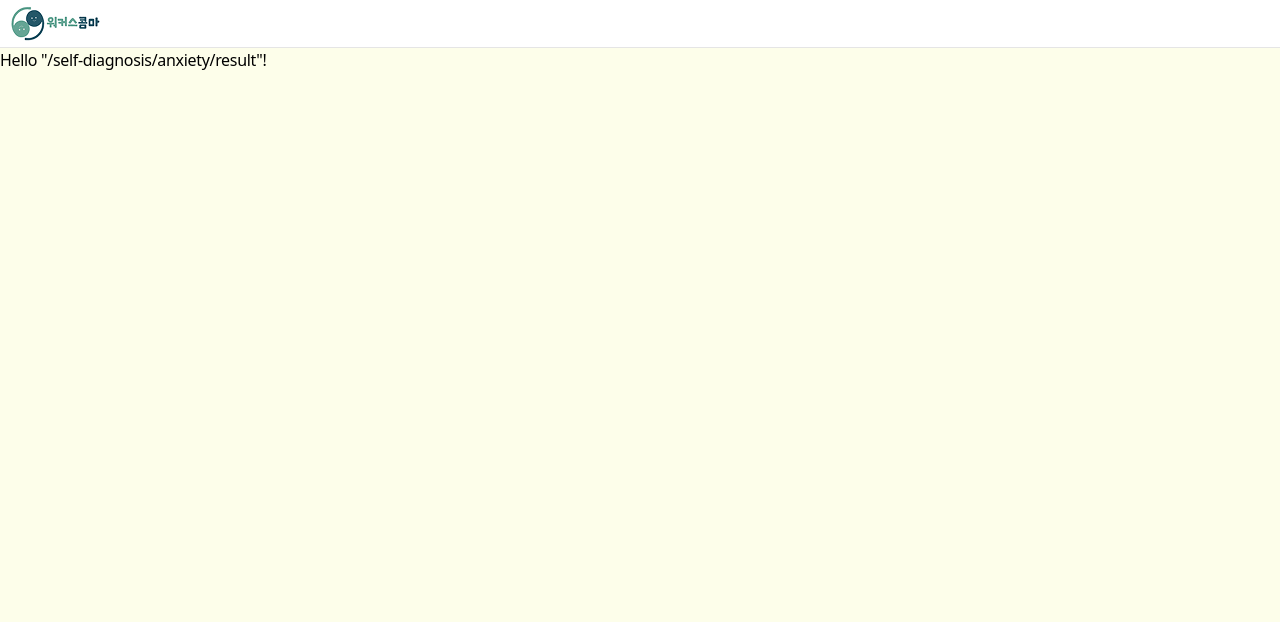
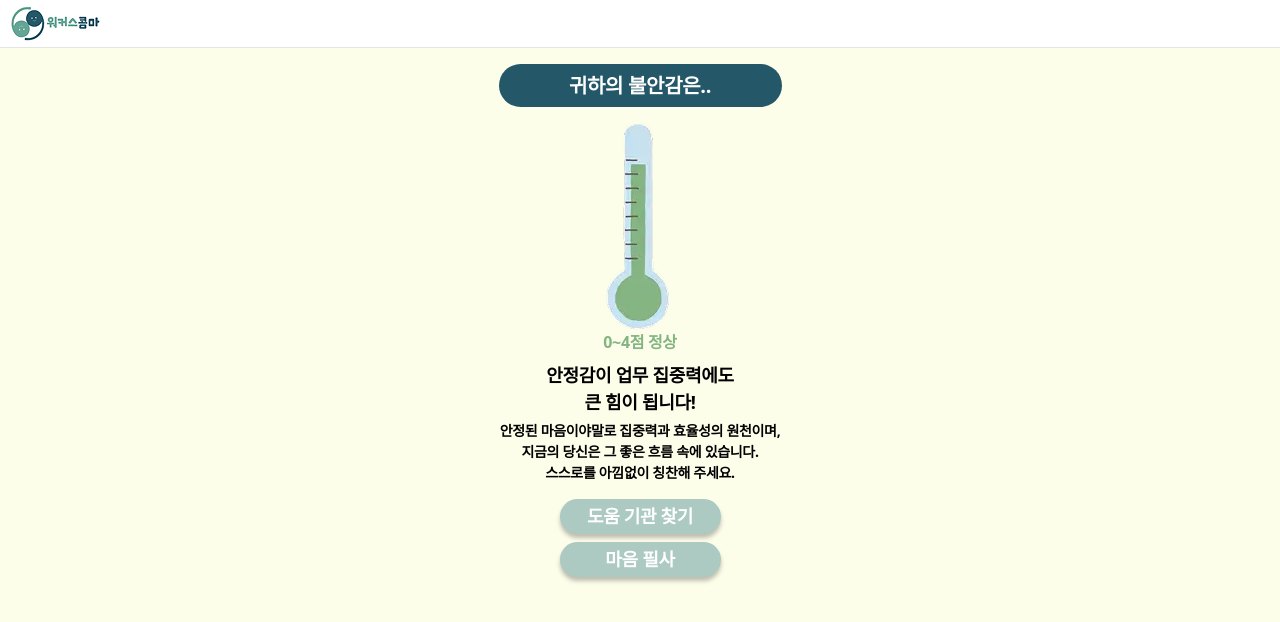
Before and after one commit to WorkersComma/workerscomma.github.io, a React (Vite) app: page /self-diagnosis/anxiety/result in a window 1280 px wide. Shown: the top 622 px of the page. Built offline with nearby package versions, Linux system fonts and the light colour scheme; a web font is replaced by a local one.

Commit message:
feat: 불안감 테스트 결과 페이지 개발

```diff
--- /dev/null
+++ b/src/features/self-diagnosis/anxiety/AnxietyResultPage.tsx
@@ -0,0 +1,100 @@
+import type { FC } from "react";
+import { Link, useSearch } from "@tanstack/react-router";
+import { Heading1 } from "../../../shared/components/Heading1";
+import greenTherometer from "../assets/thermometers/green-thermometer.webp";
+import greenTherometer2x from "../assets/thermometers/green-thermometer@2x.webp";
+import yellowTherometer from "../assets/thermometers/yellow-thermometer.webp";
+import yellowTherometer2x from "../assets/thermometers/yellow-thermometer@2x.webp";
+import orangeTherometer from "../assets/thermometers/orange-thermometer.webp";
+import orangeTherometer2x from "../assets/thermometers/orange-thermometer@2x.webp";
+import darkRedTherometer from "../assets/thermometers/dark-red-thermometer.webp";
+import darkRedTherometer2x from "../assets/thermometers/dark-red-thermometer@2x.webp";
+
+export const AnxietyResultPage: FC = () => {
+  const { score = 0 } = useSearch({ from: "/self-diagnosis/anxiety/result" });
+
+  const therometerImages = (() => {
+    if (score < 5)
+      return { src: greenTherometer, srcSet: `${greenTherometer2x} 2x` };
+
+    if (score < 10)
+      return { src: yellowTherometer, srcSet: `${yellowTherometer2x} 2x` };
+
+    if (score < 15)
+      return { src: orangeTherometer, srcSet: `${orangeTherometer2x} 2x` };
+
+    return { src: darkRedTherometer, srcSet: `${darkRedTherometer2x} 2x` };
+  })();
+
+  const scoreDescription = (() => {
+    if (score < 5) return <span className="text-[#83B583]">0~4점 정상</span>;
+
+    if (score < 10)
+      return <span className="text-[#EDBA44]">5~9점 경미한 수준</span>;
+
+    if (score < 15)
+      return <span className="text-[#E89C5F]">10~14점 중간 수준</span>;
+
+    return <span className="text-[#A84945]">15~21점 심한 수준</span>;
+  })();
+
+  const heading2 = (() => {
+    if (score < 5) return "안정감이 업무 집중력에도\n큰 힘이 됩니다!";
+
+    if (score < 10)
+      return "사소한 걱정이나 불안이\n마음속을 스치고 지나갈 수 있습니다";
+
+    if (score < 15)
+      return "불안이 두근거림이나 가슴 답답함같은\n신체 증상으로 나타날 수 있습니다";
+
+    return "최근 불안이 삶과 업무에\n큰 영향을 주고 있습니다";
+  })();
+
+  const paragraph = (() => {
+    if (score < 5)
+      return "안정된 마음이야말로 집중력과 효율성의 원천이며,\n지금의 당신은 그 좋은 흐름 속에 있습니다.\n스스로를 아낌없이 칭찬해 주세요.";
+
+    if (score < 10)
+      return "그럴 땐 업무 중에 잠시 자리에서 일어나\n천천히 심호흡을 해보세요.\n아주 간단한 행동만으로도 마음이 훨씬 가벼워질 수 있습니다.";
+
+    if (score < 15)
+      return "잠시 조용한 공간에서 눈을 감고\n깊은 호흡을 5회 반복해보세요.\n단순하지만 매우 효과적인 방법입니다.";
+
+    return "지금은 무엇보다도 당신 자신의 마음을 가장 우선으로\n돌보아야 할 때입니다.\n몸보다 마음의 건강이 더 중요합니다.";
+  })();
+
+  return (
+    <div className="flex flex-col items-center p-4">
+      <Heading1>귀하의 불안감은..</Heading1>
+
+      <div className="mt-4">
+        <img className="w-[263px] h-[207px]" {...therometerImages} />
+      </div>
+
+      <p className="font-semibold">{scoreDescription}</p>
+
+      <h2 className="mt-2 font-semibold text-[1.125rem] text-black text-center whitespace-pre-line">
+        {heading2}
+      </h2>
+
+      <p className="mt-1 font-semibold text-[0.875rem] text-center whitespace-pre-line">
+        {paragraph}
+      </p>
+
+      <div className="mt-4 flex flex-col gap-2">
+        <Link
+          className="w-[161px] h-[35px] flex justify-center items-center font-bold text-[1.125rem] text-white bg-[#ACC9C2] hover:bg-[#65A595] active:bg-[#65A595] rounded-[40px] shadow-[0px_4px_4px_rgb(0_0_0/0.25)]"
+          to="/self-diagnosis/anxiety/help"
+        >
+          도움 기관 찾기
+        </Link>
+        <Link
+          className="w-[161px] h-[35px] flex justify-center items-center font-bold text-[1.125rem] text-white bg-[#ACC9C2] hover:bg-[#65A595] active:bg-[#65A595] rounded-[40px] shadow-[0px_4px_4px_rgb(0_0_0/0.25)]"
+          to="/self-diagnosis/anxiety/write"
+        >
+          마음 필사
+        </Link>
+      </div>
+    </div>
+  );
+};
--- a/src/routes/self-diagnosis/anxiety/result.tsx
+++ b/src/routes/self-diagnosis/anxiety/result.tsx
@@ -1,4 +1,5 @@
 import { createFileRoute } from "@tanstack/react-router";
+import { AnxietyResultPage } from "../../../features/self-diagnosis/anxiety/AnxietyResultPage";
 
 export const Route = createFileRoute("/self-diagnosis/anxiety/result")({
   component: RouteComponent,
@@ -10,5 +11,5 @@ export const Route = createFileRoute("/self-diagnosis/anxiety/result")({
 });
 
 function RouteComponent() {
-  return <div>Hello "/self-diagnosis/anxiety/result"!</div>;
+  return <AnxietyResultPage />;
 }
```
